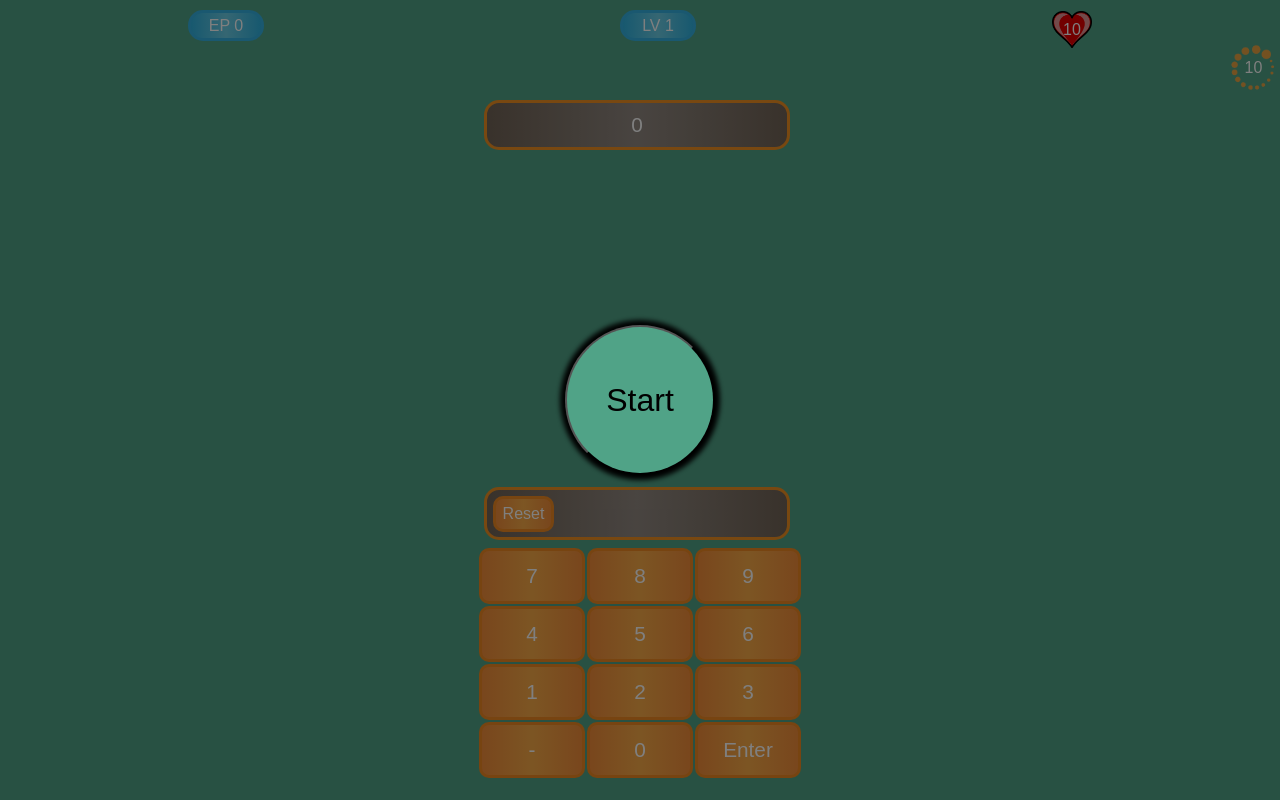
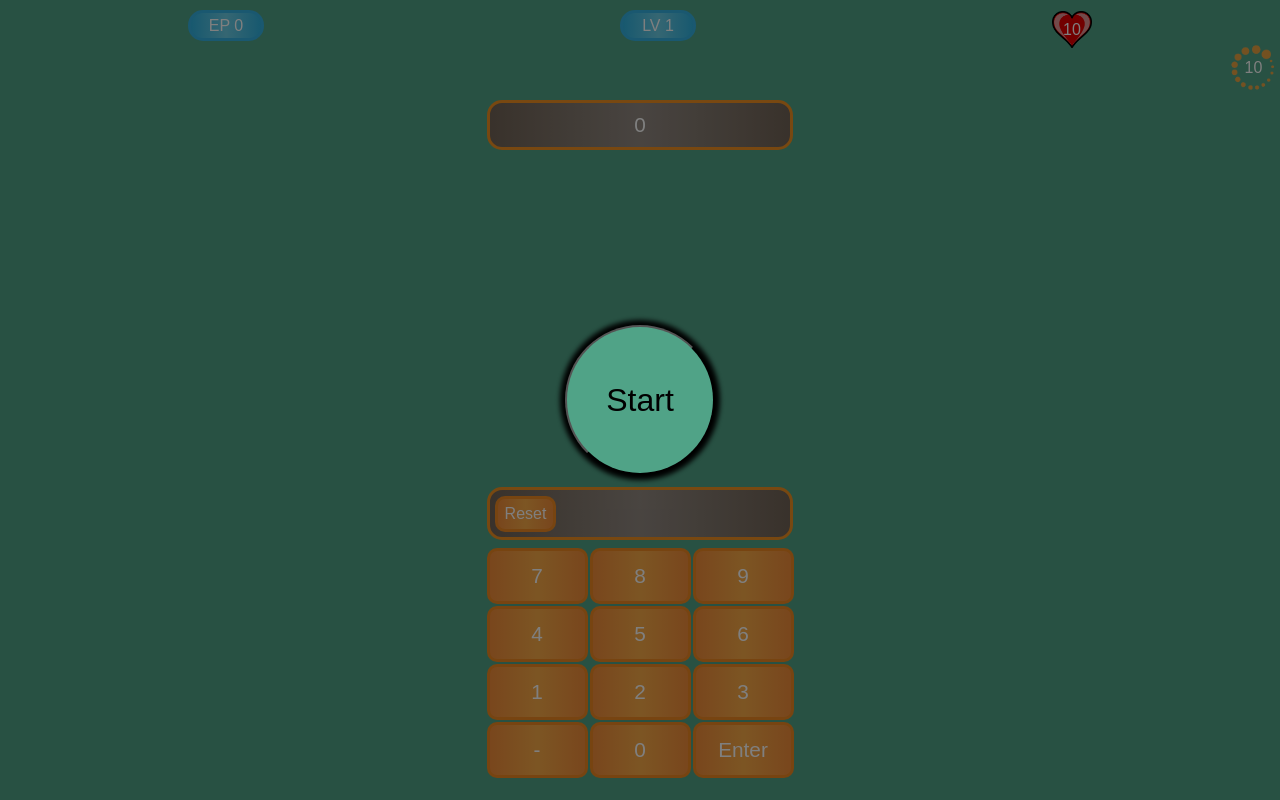
Before and after one commit to DannyNothdurft/Gehirn-Training, a plain HTML site: page index.html in a window 1280 px wide. Drawn offline with Linux system fonts and the light colour scheme.

Commit message:
zentriert

```diff
--- a/assets/style/CSS/index.css
+++ b/assets/style/CSS/index.css
@@ -49,7 +49,7 @@ section div:nth-child(3){
 body > div:nth-child(2) {
     padding: 10px;
     position:absolute;
-    right: calc(50% - 150px);
+    right: calc(50% - 153px);
     top: 100px;
     text-align: center;
     width: 280px;
@@ -75,7 +75,7 @@ body > div:nth-child(3) {
 body > div:nth-child(5) {
     padding: 10px;
     position:absolute;
-    right: calc(50% - 150px);
+    right: calc(50% - 153px);
     bottom: 260px;
     text-align: center;
     width: 280px;
@@ -90,11 +90,11 @@ body > div:nth-child(5) {
 table {
     position: absolute;
     bottom: 20px;
-    left: calc(50% - 163px);
+    left: calc(50% - 155.5px);
 }
 
 table tr td {
-    width: 100px;
+    width: 95px;
     height: 50px;
     font-size: 1.3rem;
     background: rgb(243,142,58);
@@ -107,7 +107,7 @@ table tr td {
 #reset {
     position: absolute;
     bottom: 268px;
-    left: calc(50% - 147px);
+    left: calc(50% - 145px);
     display: flex;
     align-items: center;
     justify-content: center;
```
